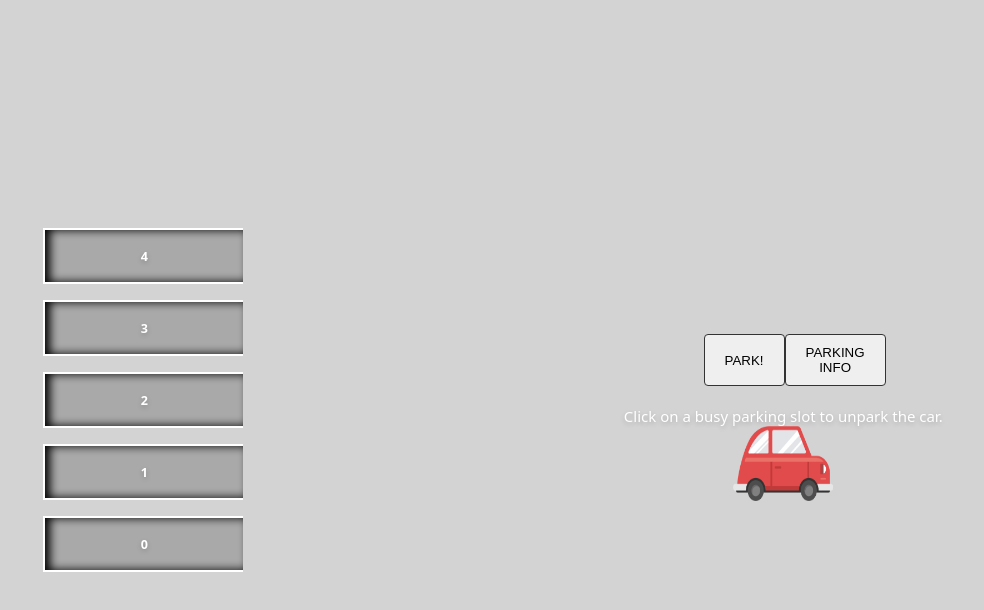
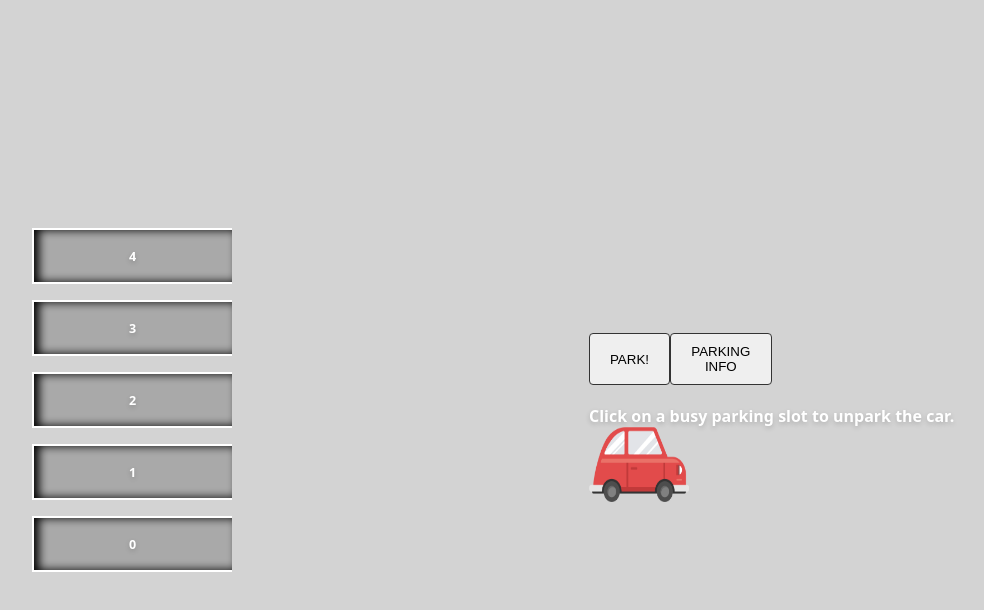
Before and after one commit to mihailgaberov/parking-lot, a React (Vite) app: page / in a window 1280 px wide. Both pictures are taken after typing "5" into the empty fields and a click on the input 960 px from the left and 472 px from the top of the page. Shown: the top 610 px of the page, without its empty margins (151-1135 px from the left). Built offline with nearby package versions, Linux system fonts and the light colour scheme.

Commit message:
♻️ Positioning

```diff
--- a/src/pages/Main/Main.jsx
+++ b/src/pages/Main/Main.jsx
@@ -76,13 +76,7 @@ export const Main = ({ slotsCount }) => {
 
   return (
     <>
-      {infoBoardVisible && (
-        <InfoBoard
-          availableSlotsCount={availableSlots}
-          parkedCars={parkingLot.getSlots()}
-        />
-      )}
-      <div className={styles.main}>
+      <section className={styles.main}>
         {rows.map((row, idx) => (
           <div key={row + idx} className={styles.row}>
             {row.map(({ slotNum, isBusy, numberPlate }) => (
@@ -96,14 +90,20 @@ export const Main = ({ slotsCount }) => {
             ))}
           </div>
         ))}
-      </div>
-      <footer>
+      </section>
+      <section>
+        {infoBoardVisible && (
+          <InfoBoard
+            availableSlotsCount={availableSlots}
+            parkedCars={parkingLot.getSlots()}
+          />
+        )}
         <Controls add={handleAddToParking} getInfo={handleGetInfo} />
         <div className={styles.footerNote}>
           Click on a busy parking slot to unpark the car.
         </div>
         <Car animationState={carAnimation} />
-      </footer>
+      </section>
     </>
   );
 };
```
